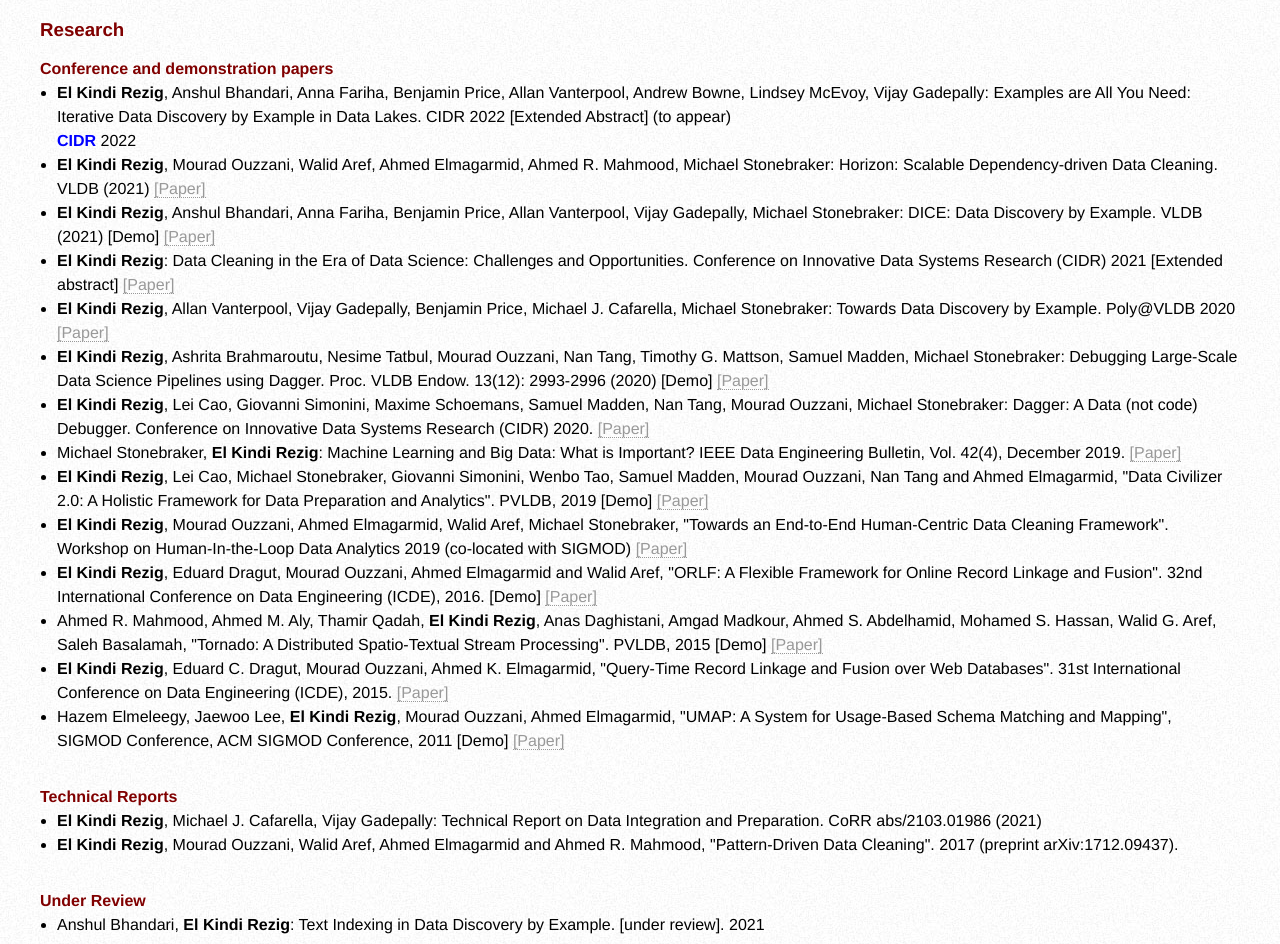
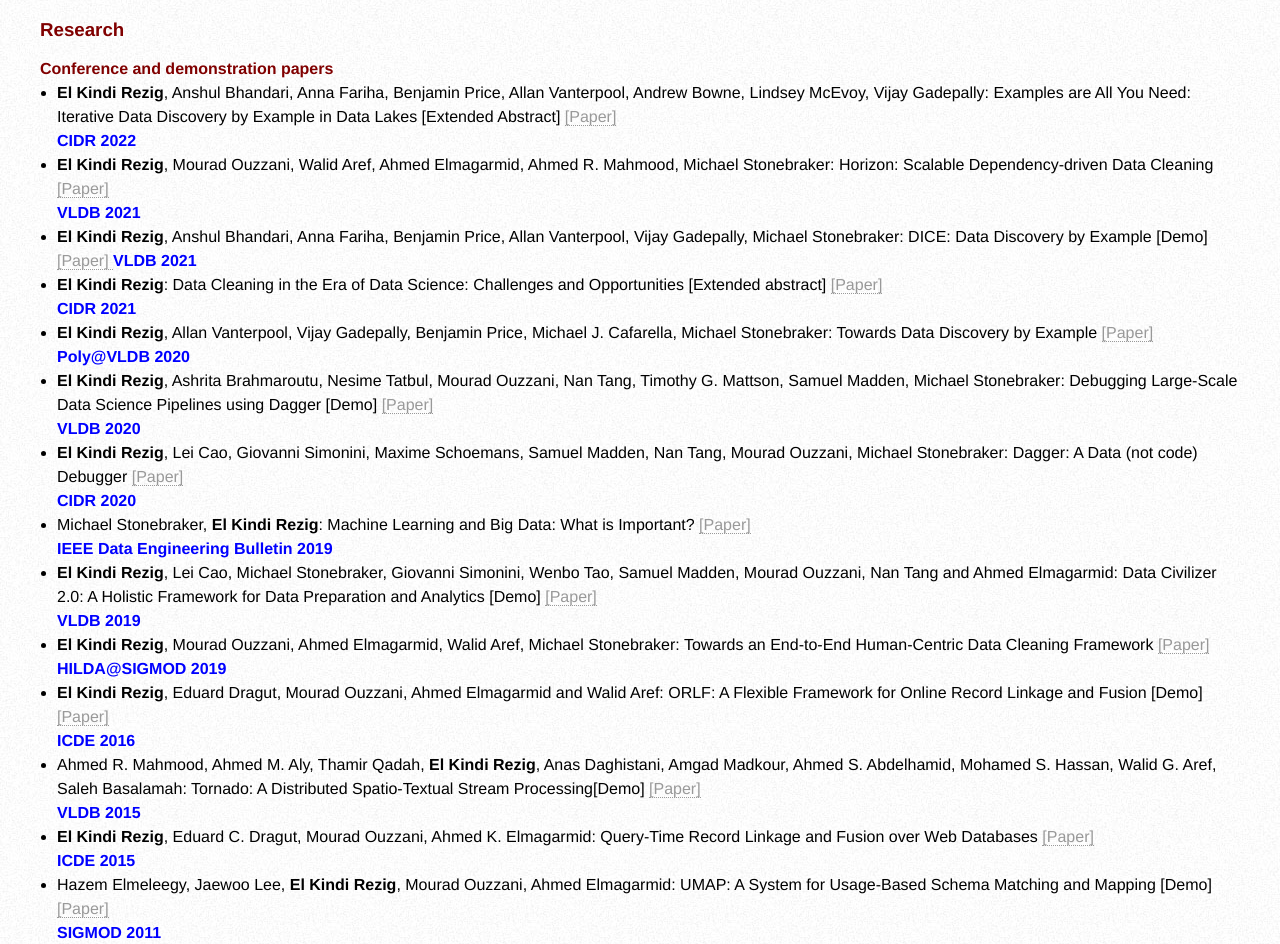
Before and after one commit to elkindi/elkindi.github.io, a plain HTML site: page index.html in a window 1280 px wide. Shown: the part 827-1771 px from the top of the page. Drawn offline with Linux system fonts and the light colour scheme.

Commit message:
Update index.html

```diff
--- a/index.html
+++ b/index.html
@@ -108,36 +108,51 @@
 
 <b style="color:maroon"> Conference and demonstration papers </b>
 <ul>
-<li> <strong>El Kindi Rezig</strong>, Anshul Bhandari, Anna Fariha, Benjamin Price, Allan Vanterpool, Andrew Bowne, Lindsey McEvoy, Vijay Gadepally: Examples are All You Need: Iterative Data Discovery by Example in Data Lakes. CIDR 2022 [Extended Abstract] (to appear) </li>
-     <span style="color:blue; font-weight:bold">CIDR</span> 2022
-<li> <strong>El Kindi Rezig</strong>, Mourad Ouzzani, Walid Aref, Ahmed Elmagarmid, Ahmed R. Mahmood, Michael Stonebraker: Horizon: Scalable Dependency-driven Data Cleaning. VLDB (2021) <a href="https://vldb.org/pvldb/vol14/p2546-rezig.pdf"> [Paper] </a> </li>
-<li> <strong>El Kindi Rezig</strong>, Anshul Bhandari, Anna Fariha, Benjamin Price, Allan Vanterpool, Vijay Gadepally, Michael Stonebraker: DICE: Data Discovery by Example. VLDB (2021) [Demo] <a href="https://vldb.org/pvldb/vol14/p2819-rezig.pdf"> [Paper] </a>
+<li> <strong>El Kindi Rezig</strong>, Anshul Bhandari, Anna Fariha, Benjamin Price, Allan Vanterpool, Andrew Bowne, Lindsey McEvoy, Vijay Gadepally: Examples are All You Need: Iterative Data Discovery by Example in Data Lakes [Extended Abstract] <a href="cidr2022_dice.pdf"> [Paper] </a> </li>
+     <span style="color:blue; font-weight:bold">CIDR 2022</span>
+<li> <strong>El Kindi Rezig</strong>, Mourad Ouzzani, Walid Aref, Ahmed Elmagarmid, Ahmed R. Mahmood, Michael Stonebraker: Horizon: Scalable Dependency-driven Data Cleaning <a href="https://vldb.org/pvldb/vol14/p2546-rezig.pdf"> [Paper] </a> </li>
+     <span style="color:blue; font-weight:bold">VLDB 2021</span>
+
+<li> <strong>El Kindi Rezig</strong>, Anshul Bhandari, Anna Fariha, Benjamin Price, Allan Vanterpool, Vijay Gadepally, Michael Stonebraker: DICE: Data Discovery by Example [Demo] <a href="https://vldb.org/pvldb/vol14/p2819-rezig.pdf"> [Paper] </a>
+<span style="color:blue; font-weight:bold">VLDB 2021</span>
 
 <li> <strong>El Kindi Rezig</strong>:
-Data Cleaning in the Era of Data Science: Challenges and Opportunities.  Conference on Innovative Data Systems Research (CIDR) 2021 [Extended abstract] <a href="http://cidrdb.org/cidr2021/papers/cidr2021_abstract09.pdf"> [Paper] </a> </li>
+Data Cleaning in the Era of Data Science: Challenges and Opportunities [Extended abstract] <a href="http://cidrdb.org/cidr2021/papers/cidr2021_abstract09.pdf"> [Paper] </a> </li>
+<span style="color:blue; font-weight:bold">CIDR 2021</span>
 
 <li> <strong>El Kindi Rezig</strong>, Allan Vanterpool, Vijay Gadepally, Benjamin Price, Michael J. Cafarella, Michael Stonebraker:
-Towards Data Discovery by Example. Poly@VLDB 2020 <a href="poly20-towards-data-discovery-by-example.pdf"> [Paper] </a> </li>
+Towards Data Discovery by Example <a href="poly20-towards-data-discovery-by-example.pdf"> [Paper] </a> </li>
+<span style="color:blue; font-weight:bold">Poly@VLDB 2020</span>
 
 <li> <strong>El Kindi Rezig</strong>, Ashrita Brahmaroutu, Nesime Tatbul, Mourad Ouzzani, Nan Tang, Timothy G. Mattson, Samuel Madden, Michael Stonebraker:
-Debugging Large-Scale Data Science Pipelines using Dagger. Proc. VLDB Endow. 13(12): 2993-2996 (2020) [Demo] <a href="https://www.vldb.org/pvldb/vol13/p2993-rezig.pdf"> [Paper] </a>  </li>
+Debugging Large-Scale Data Science Pipelines using Dagger [Demo] <a href="https://www.vldb.org/pvldb/vol13/p2993-rezig.pdf"> [Paper] </a>  </li>
+<span style="color:blue; font-weight:bold">VLDB 2020</span>
 
-<li> <strong>El Kindi Rezig</strong>, Lei Cao, Giovanni Simonini, Maxime Schoemans, Samuel Madden, Nan Tang, Mourad Ouzzani, Michael Stonebraker: Dagger: A Data (not code) Debugger. Conference on Innovative Data Systems Research (CIDR) 2020. <a href="http://cidrdb.org/cidr2020/papers/p35-rezig-cidr20.pdf"> [Paper] </a> </li>
-
-<li> Michael Stonebraker, <strong>El Kindi Rezig</strong>: Machine Learning and Big Data: What is Important? IEEE Data Engineering Bulletin, Vol. 42(4), December 2019. <a href="ieee-bull-ml-big-data.pdf"> [Paper] </a> </li>
-
-<li> <strong>El Kindi Rezig</strong>, Lei Cao, Michael Stonebraker, Giovanni Simonini, Wenbo Tao, Samuel Madden, Mourad Ouzzani, Nan Tang and Ahmed Elmagarmid, "Data Civilizer 2.0: A Holistic Framework for Data Preparation and Analytics". PVLDB, 2019 [Demo] <a href="https://www.vldb.org/pvldb/vol12/p1954-rezig.pdf"> [Paper] </a>  </li>
-
-<li> <strong>El Kindi Rezig</strong>, Mourad Ouzzani, Ahmed Elmagarmid, Walid Aref, Michael Stonebraker, "Towards an End-to-End Human-Centric Data Cleaning Framework". Workshop on Human-In-the-Loop Data Analytics 2019 (co-located with SIGMOD) <a href="https://dl.acm.org/doi/pdf/10.1145/3328519.3329133"> [Paper] </a> </li>
+<li> <strong>El Kindi Rezig</strong>, Lei Cao, Giovanni Simonini, Maxime Schoemans, Samuel Madden, Nan Tang, Mourad Ouzzani, Michael Stonebraker: Dagger: A Data (not code) Debugger <a href="http://cidrdb.org/cidr2020/papers/p35-rezig-cidr20.pdf"> [Paper] </a> </li>
+<span style="color:blue; font-weight:bold">CIDR 2020</span>
 
 
-<li> <strong>El Kindi Rezig</strong>, Eduard Dragut, Mourad Ouzzani, Ahmed Elmagarmid and Walid Aref, "ORLF: A Flexible Framework for Online Record Linkage and Fusion". 32nd International Conference on Data Engineering (ICDE), 2016. [Demo] <a href="orlf-demo-icde.pdf"> [Paper] </a> </li>
+<li> Michael Stonebraker, <strong>El Kindi Rezig</strong>: Machine Learning and Big Data: What is Important? <a href="ieee-bull-ml-big-data.pdf"> [Paper] </a> </li>
+<span style="color:blue; font-weight:bold">IEEE Data Engineering Bulletin 2019</span>
 
-<li> Ahmed R. Mahmood, Ahmed M. Aly, Thamir Qadah, <strong>El Kindi Rezig</strong>, Anas Daghistani, Amgad Madkour, Ahmed S. Abdelhamid, Mohamed S. Hassan, Walid G. Aref, Saleh Basalamah, "Tornado: A Distributed Spatio-Textual Stream Processing". PVLDB, 2015 [Demo] <a href="https://www.vldb.org/pvldb/vol8/p2020-mahmood.pdf"> [Paper] </a></li>
+<li> <strong>El Kindi Rezig</strong>, Lei Cao, Michael Stonebraker, Giovanni Simonini, Wenbo Tao, Samuel Madden, Mourad Ouzzani, Nan Tang and Ahmed Elmagarmid: Data Civilizer 2.0: A Holistic Framework for Data Preparation and Analytics [Demo] <a href="https://www.vldb.org/pvldb/vol12/p1954-rezig.pdf"> [Paper] </a>  </li>
+<span style="color:blue; font-weight:bold">VLDB 2019</span>
 
-    <li> <strong>El Kindi Rezig</strong>, Eduard C. Dragut, Mourad Ouzzani, Ahmed K. Elmagarmid, "Query-Time Record Linkage and Fusion over Web Databases". 31st International Conference on Data Engineering (ICDE), 2015. <a href="orlf-research-icde.pdf"> [Paper] </a> </li>
 
-    <li> Hazem Elmeleegy, Jaewoo Lee, <strong>El Kindi Rezig</strong>, Mourad Ouzzani, Ahmed Elmagarmid, "UMAP: A System for Usage-Based Schema Matching and Mapping", SIGMOD Conference, ACM SIGMOD Conference, 2011 [Demo] <a href="umap-demo.pdf"> [Paper] </a> </li>
+<li> <strong>El Kindi Rezig</strong>, Mourad Ouzzani, Ahmed Elmagarmid, Walid Aref, Michael Stonebraker: Towards an End-to-End Human-Centric Data Cleaning Framework <a href="https://dl.acm.org/doi/pdf/10.1145/3328519.3329133"> [Paper] </a> </li>
+<span style="color:blue; font-weight:bold">HILDA@SIGMOD 2019</span>
+
+<li> <strong>El Kindi Rezig</strong>, Eduard Dragut, Mourad Ouzzani, Ahmed Elmagarmid and Walid Aref: ORLF: A Flexible Framework for Online Record Linkage and Fusion [Demo] <a href="orlf-demo-icde.pdf"> [Paper] </a> </li>
+<span style="color:blue; font-weight:bold">ICDE 2016</span>
+
+<li> Ahmed R. Mahmood, Ahmed M. Aly, Thamir Qadah, <strong>El Kindi Rezig</strong>, Anas Daghistani, Amgad Madkour, Ahmed S. Abdelhamid, Mohamed S. Hassan, Walid G. Aref, Saleh Basalamah: Tornado: A Distributed Spatio-Textual Stream Processing[Demo] <a href="https://www.vldb.org/pvldb/vol8/p2020-mahmood.pdf"> [Paper] </a></li>
+<span style="color:blue; font-weight:bold">VLDB 2015</span>
+
+    <li> <strong>El Kindi Rezig</strong>, Eduard C. Dragut, Mourad Ouzzani, Ahmed K. Elmagarmid: Query-Time Record Linkage and Fusion over Web Databases <a href="orlf-research-icde.pdf"> [Paper] </a> </li>
+    <span style="color:blue; font-weight:bold">ICDE 2015</span>
+
+    <li> Hazem Elmeleegy, Jaewoo Lee, <strong>El Kindi Rezig</strong>, Mourad Ouzzani, Ahmed Elmagarmid: UMAP: A System for Usage-Based Schema Matching and Mapping [Demo] <a href="umap-demo.pdf"> [Paper] </a> </li>
+    <span style="color:blue; font-weight:bold">SIGMOD 2011</span>
 </ul>
 <b style="color:maroon"> Technical Reports </b>
 <ul>
```
